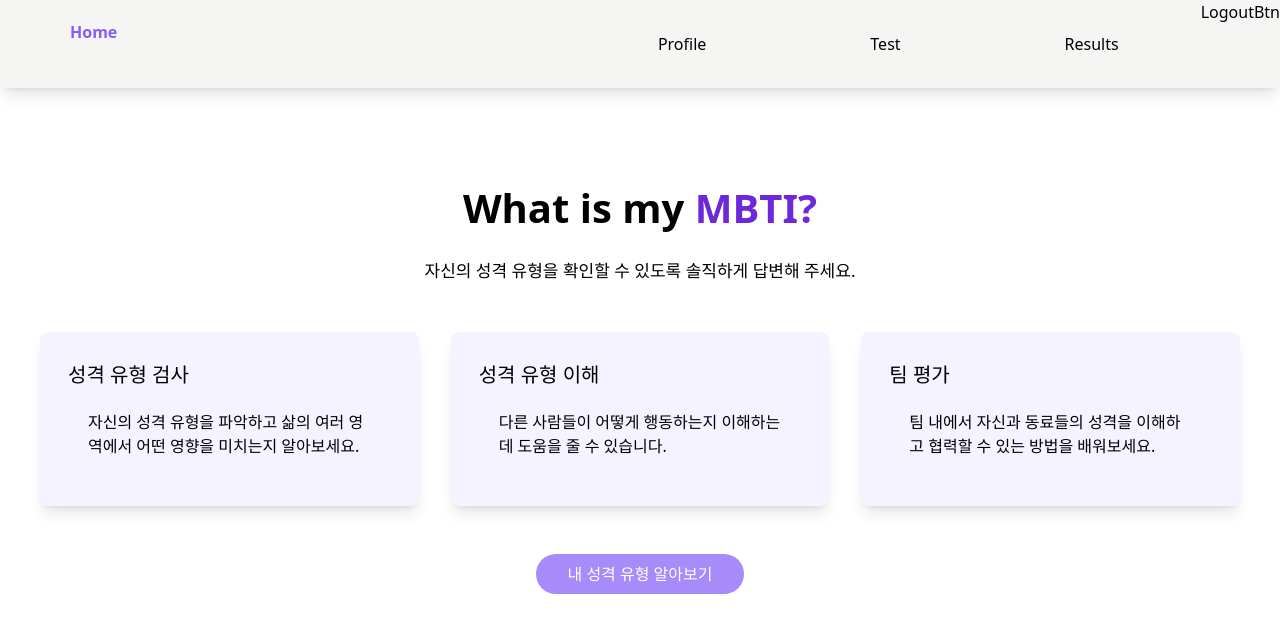
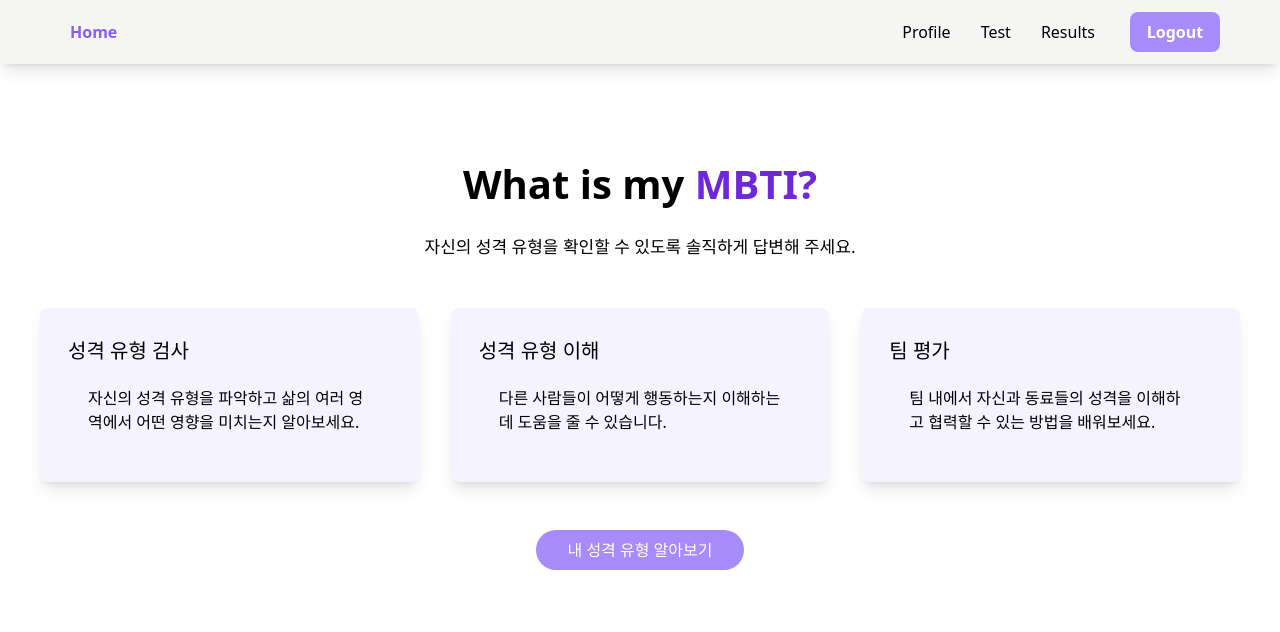
Before and after one commit to JinchaeKim/MBTI-Test_PJ, a React (Vite) app: page / in a window 1280 px wide. Shown: the top 632 px of the page. Built offline with nearby package versions, Linux system fonts and the light colour scheme; sample sign-in values are in the browser's storage.

Commit message:
Feat : 로그아웃 버튼 수정 중 - 새로고침 없이 반영

```diff
--- a/src/components/LogoutBtn.jsx
+++ b/src/components/LogoutBtn.jsx
@@ -1,7 +1,24 @@
-import React from "react";
+import { useState } from "react";
+import { AuthContext } from "../context/AuthContext";
 
 const LogoutBtn = () => {
-  return <div>LogoutBtn</div>;
+  const { setIsAuthenticated } = useState(AuthContext);
+
+  const logout = () => {
+    localStorage.removeItem("accessToken");
+    setIsAuthenticated(false);
+  };
+
+  return (
+    <div className="flex justify-center items-center ml-[20px] mr-[60px]">
+      <button
+        onClick={() => logout()}
+        className="flex justify-center items-center text-center h-[40px] w-[90px] px-[20px] rounded-lg text-white font-bold bg-violet-400 hover:bg-violet-300"
+      >
+        Logout
+      </button>
+    </div>
+  );
 };
 
 export default LogoutBtn;
--- a/src/components/Navigation.jsx
+++ b/src/components/Navigation.jsx
@@ -21,17 +21,13 @@ const Navigation = () => {
       ) : (
         <div className="flex">
           <Link to={"/profile"}>
-            <div className="px-[70px] py-5 m-3 hover:text-violet-500">
-              Profile
-            </div>
+            <div className="px-[15px] py-5 hover:text-violet-500">Profile</div>
           </Link>
           <Link to={"/test"}>
-            <div className="px-[70px] py-5 m-3 hover:text-violet-500">Test</div>
+            <div className="px-[15px] py-5 hover:text-violet-500">Test</div>
           </Link>
           <Link to={"/results"}>
-            <div className="px-[70px] py-5 m-3 hover:text-violet-500">
-              Results
-            </div>
+            <div className="px-[15px] py-5 hover:text-violet-500">Results</div>
           </Link>
           <LogoutBtn />
         </div>
```
